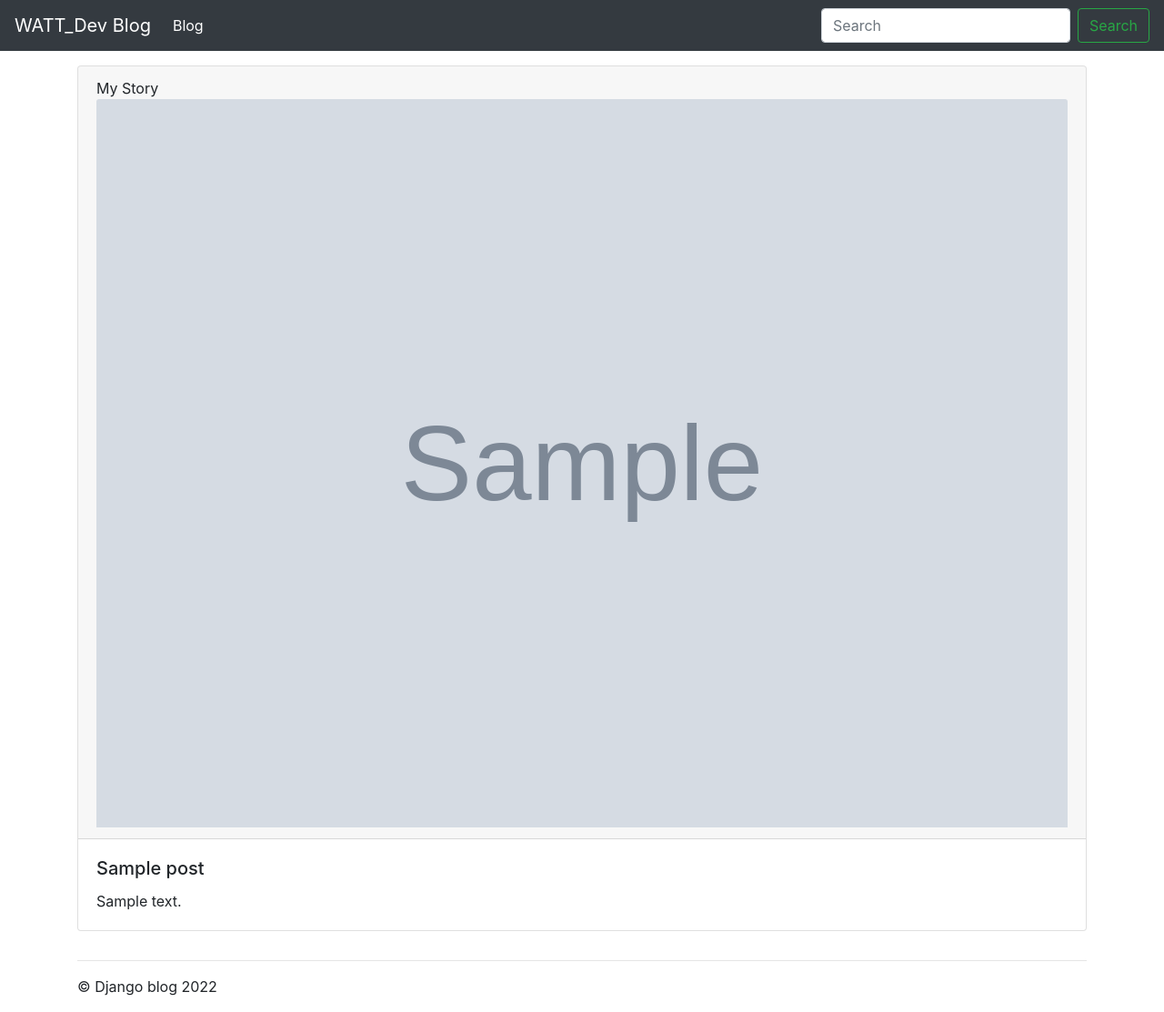
After one commit to watthanatham/Blog-web, a Django app: page /blog/post/1/ in a window 1280 px wide. The commit adds this page. Shown: the whole page at 91% size. Run offline with Django 3.2, Linux system fonts and the light colour scheme; tables that the repository leaves empty hold one stand-in row (values such as "Sample post"); grey boxes marked "Sample" are stand-in pictures; some libraries are stand-ins or nearby versions.

Commit message:
get blog by id, add post_detail page, base html

```diff
--- /dev/null
+++ b/blog/templates/base.html
@@ -0,0 +1,62 @@
+{% load static %}
+<!DOCTYPE html>
+<html lang="en">
+
+<head>
+  <meta charset="UTF-8">
+  <meta http-equiv="X-UA-Compatible" content="IE=edge">
+  <meta name="viewport" content="width=device-width, initial-scale=1.0">
+  <title>{% block titile %} WATT_Dev {% endblock %}</title>
+  {# Load the tag library #}
+  {% load bootstrap4 %}
+
+  {# Load CSS and JavaScript #}
+  {% bootstrap_css %}
+  {% bootstrap_javascript jquery='full' %}
+
+  {# Display django.contrib.messages as Bootstrap alerts #}
+  {% bootstrap_messages %}
+
+  <link rel="preconnect" href="https://fonts.googleapis.com">
+  <link rel="preconnect" href="https://fonts.gstatic.com" crossorigin>
+  <link
+    href="https://fonts.googleapis.com/css2?family=Prompt:ital,wght@0,100;0,200;0,500;0,800;1,100;1,400&display=swap"
+    rel="stylesheet">
+
+  <link rel="stylesheet" type="text/css" href="{% static 'css/blog.css' %}" />
+
+</head>
+
+<body>
+  <nav class="navbar navbar-expand-lg navbar-dark bg-dark">
+    <a class="navbar-brand" href="#">WATT_Dev Blog</a>
+    <button class="navbar-toggler" type="button" data-toggle="collapse" data-target="#navbarExampleDefault"
+      aria-controls="navbarExampleDefault" aria-expanded="false" aria-label="Toggle navigation">
+      <span class="navbar-toggler-icon"></span>
+    </button>
+    <div class="collapse navbar-collapse" id="#navbarExampleDefault">
+      <div class="navbar-nav">
+        <a class="nav-item nav-link active" href="{% url 'index' %}">Blog <span class="sr-only">(current)</span></a>
+      </div>
+    </div>
+    <form class="form-inline">
+      <input class="form-control mr-sm-2" type="search" placeholder="Search" aria-label="Search">
+      <button class="btn btn-outline-success my-2 my-sm-0" type="submit">Search</button>
+    </form>
+  </nav>
+
+  {% block content %}
+
+
+
+  {% endblock %}
+
+  <footer class="container">
+    <p>&copy; Django blog 2022</p>
+  </footer>
+
+
+
+</body>
+
+</html>
--- /dev/null
+++ b/blog/templates/post_detail.html
@@ -0,0 +1,34 @@
+{% extends "base.html" %}
+
+{% block title %}
+{{ post.title }}
+{% endblock %}
+
+{% block content %}
+
+<div class="container">
+
+  <div class="row pt-3 pb-3">
+    <div class="col-sm-12">
+      <div class="card">
+        <div class="card-header">
+          My Story
+          {% if post.photo %}
+          <img class="card-img-top" src="{{ post.photo.url }}" alt="Blog photo">
+          {% endif %}
+        </div>
+        <div class="card-body">
+          <h5 class="card-title">{{post.title}}</h5>
+          <p class="card-text">{{post.body}}</p>
+        </div>
+      </div>
+    </div>
+  </div>
+
+
+
+  <hr>
+
+</div> <!-- /container -->
+
+{% endblock %}
--- a/blog/urls.py
+++ b/blog/urls.py
@@ -3,5 +3,6 @@ from django.urls import path, include
 from . import views
 
 urlpatterns = [
-    path('', views.index, name='index')
+    path('', views.index, name='index'),
+    path('post/<int:id>/', views.post_detail, name='post_detail')
 ]
--- a/blog/views.py
+++ b/blog/views.py
@@ -6,3 +6,7 @@ from .models import Post
 def index(request):
   posts = Post.objects.all()
   return render(request, 'index.html', {'posts': posts})
+
+def post_detail(request, id):
+  post = Post.objects.get(id=id)
+  return render(request, 'post_detail.html', {'post': post})
```
Also changed, not shown: blog/templates/index.html (+5 -55 lines).
